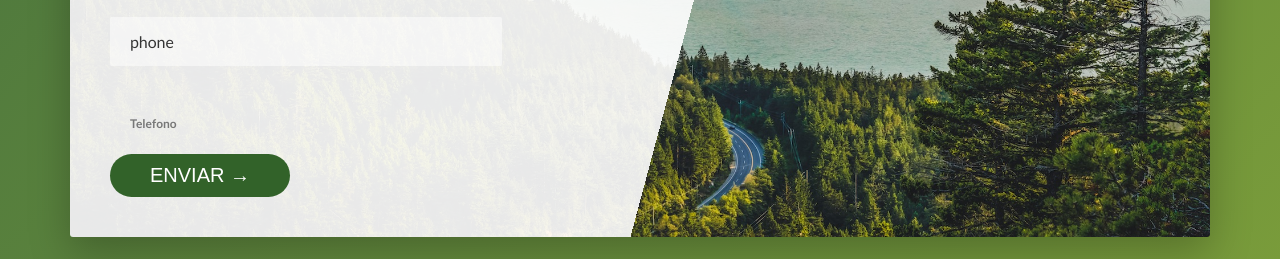
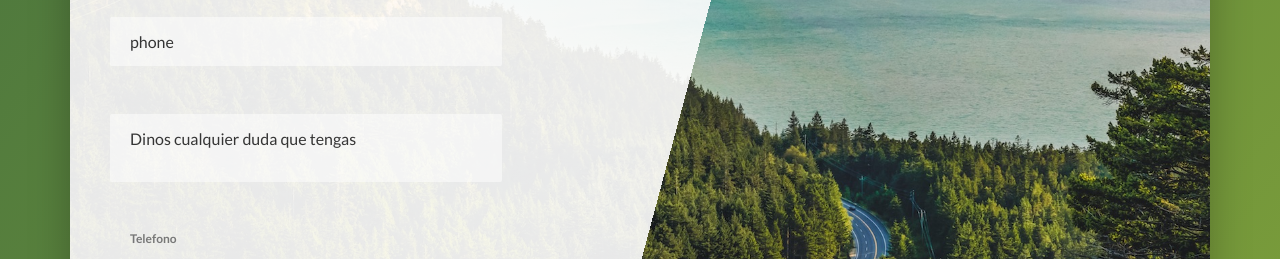
Before and after one commit to bohorquez866/travelax, a website: page index.html in a window 1280 px wide. Shown: the part 5766-6025 px from the top of the page. Drawn offline with Linux system fonts and the light colour scheme.

Commit message:
adds message field

```diff
--- a/index.html
+++ b/index.html
@@ -503,6 +503,10 @@
                                 <input type="tel" class="form__input" placeholder="phone" id="phone" name="phone" required>
                                 <label for="email" class="form__label">Telefono</label>
                             </div>
+                            <div class="form__group">
+                                <textarea class="form__input" placeholder="Dinos cualquier duda que tengas" id="message" name="message"></textarea>
+                                <label for="email" class="form__label">Telefono</label>
+                            </div>
 
                             <div class="form__group">
                                 <div data-netlify-recaptcha></div>
```
